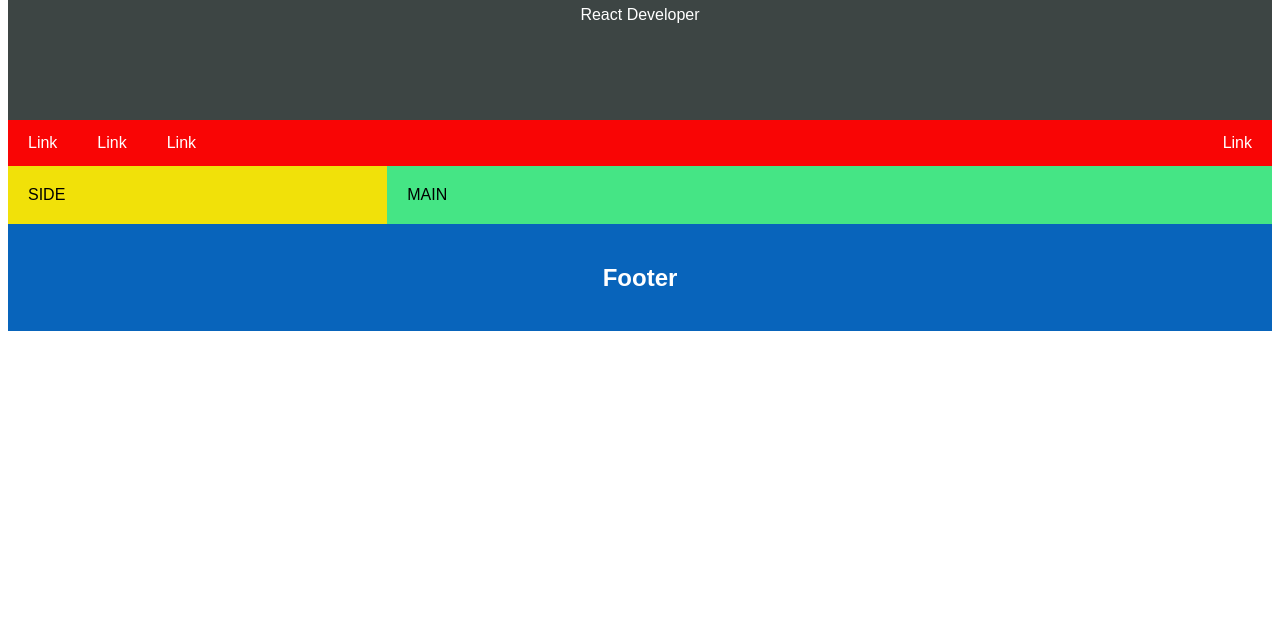
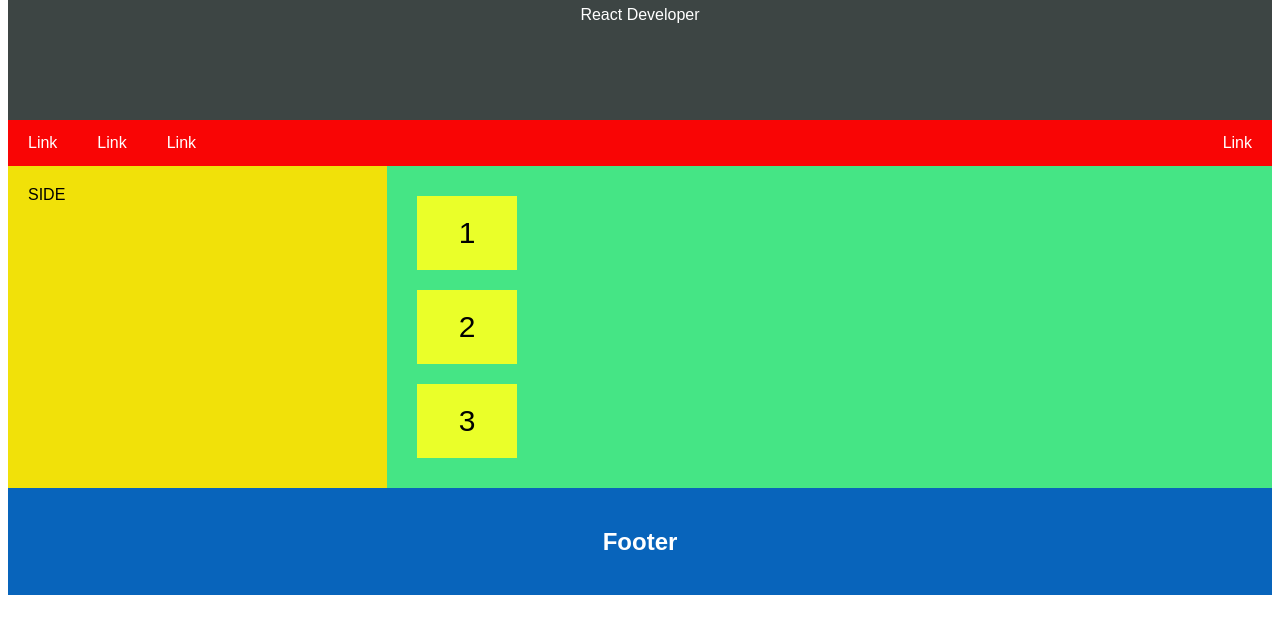
Before and after one commit to EduardoAlvarez1970/w3-make-a-website, a plain HTML site: page index.html in a window 1280 px wide. Shown: the part 181-800 px from the top of the page. Drawn offline with Linux system fonts and the light colour scheme.

Commit message:
some basic flexbox added

```diff
--- a/index.html
+++ b/index.html
@@ -27,8 +27,17 @@
     <!--Create a 2-column layout, divided into a "side content" and a "main content"-->
     <div class="row">
         <div class="side">SIDE</div>
-        <div class="main">MAIN</div>
-      </div>
+
+
+        <!--To start using the Flexbox model, you need to first define a flex container.EN ESTE CASO CON LA CLASE "main"-->
+        <div class="main">
+            <div>1</div>   <!--A flex container with three flex items: -->
+            <div>2</div>
+            <div>3</div>
+
+        </div>
+
+    </div>
 
 
 
--- a/styles.css
+++ b/styles.css
@@ -53,9 +53,9 @@ body {
 
   /*We use CSS Flexbox to handle the layout:   */
   /* Ensure proper sizing */
-* {
+* { /*The CSS box-sizing property allows us to include the padding and border in an element's total width and height.*/
     box-sizing: border-box;
-  }
+  } /*JavaScript syntax: object.style.boxSizing="border-box"*/
 
   /* Column container */
   .row {
@@ -73,9 +73,23 @@ body {
 
   /* Main column */
   .main {
+    display: flex; /*The flex container becomes flexible by setting the display property to flex*/
+    /*ESTO HACE QUE CADA DIV EN VEZ DE ESTAR UNO DEBAJO DE OTRO (BLOCK) SE 'ACOMODEN' UNO SIGUIENTE DEL OTRO*/
+    flex-direction: column;
+    /*ESTO QUE SIGUE ES SOBRE COMO SE COMOPRTA EL MAIN CONTAINER CON RESPECTO AL CONTAINER DEL LAYOUT QUE ES .row*/
     flex: 70%; /* Set the width of the main content */
     background-color: rgb(69, 229, 133); /*background color */
     padding: 20px; /* Some padding */
+    text-align: center;
+  }
+
+  /*AHORA CADA DIV QUE ESTAN DENTRO DEL CONTAINER .main*/
+  .main > div {
+    background-color: #eaff29;
+    width: 100px;
+    margin: 10px;
+    padding: 20px;
+    font-size: 30px;
   }
 
 
```
